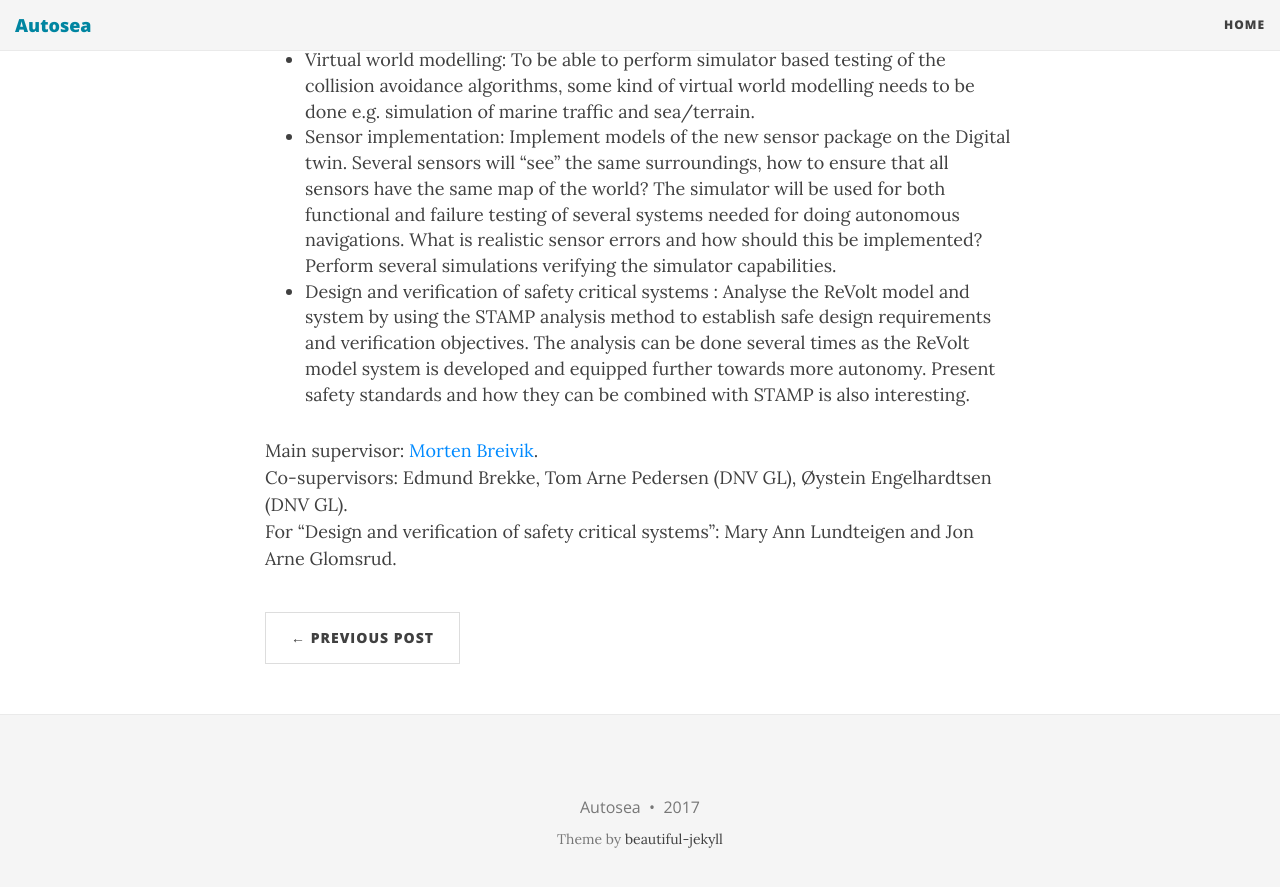
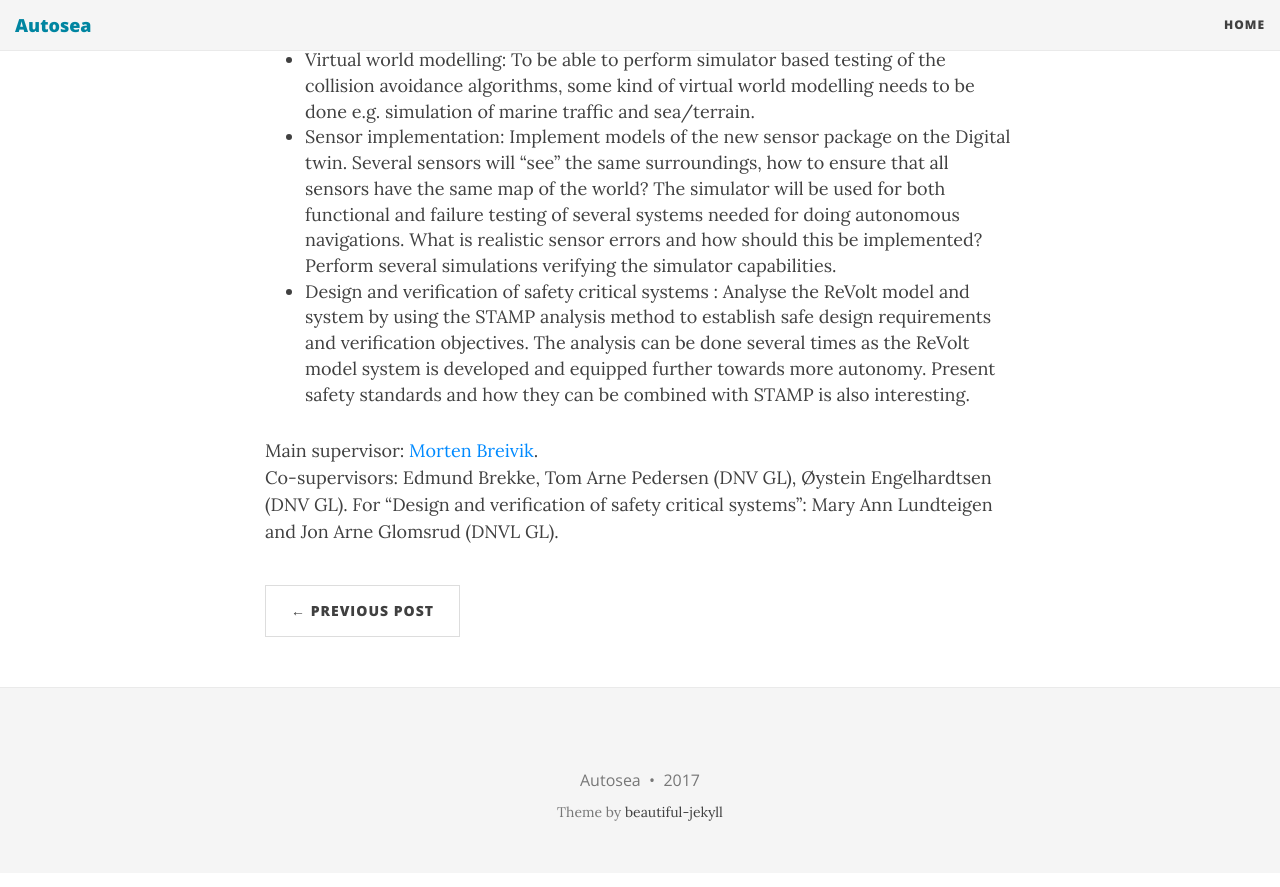
Before and after one commit to autosit/autosit.github.io, a Jekyll site: the page built from _posts/2017-04-22-revolt.md, in a window 1280 px wide and 900 px high, scrolled down 1450 px. Shown: the top 887 px of the window. Built offline with Jekyll 4.4.1, drawn with Linux system fonts in a browser that asks for light colours; nearby versions of some CDN libraries.

Commit message:
revolt STAMP

```diff
--- a/_posts/2017-04-22-revolt.md
+++ b/_posts/2017-04-22-revolt.md
@@ -27,5 +27,4 @@ Focus areas:
 * Design and verification of safety critical systems : Analyse the ReVolt model and system by using the STAMP analysis method to establish safe design requirements and verification objectives.  The analysis can be done several times as the ReVolt model system is developed and equipped further towards more autonomy.  Present safety standards and how they can be combined with STAMP is also interesting.
 
 Main supervisor: [Morten Breivik](http://www.ntnu.no/ansatte/morten.breivik). <br />
-Co-supervisors: Edmund Brekke, Tom Arne Pedersen (DNV GL), Øystein Engelhardtsen (DNV GL). <br />
-For "Design and verification of safety critical systems": Mary Ann Lundteigen and Jon Arne Glomsrud.
+Co-supervisors: Edmund Brekke, Tom Arne Pedersen (DNV GL), Øystein Engelhardtsen (DNV GL). For "Design and verification of safety critical systems": Mary Ann Lundteigen and Jon Arne Glomsrud (DNVL GL).
```
